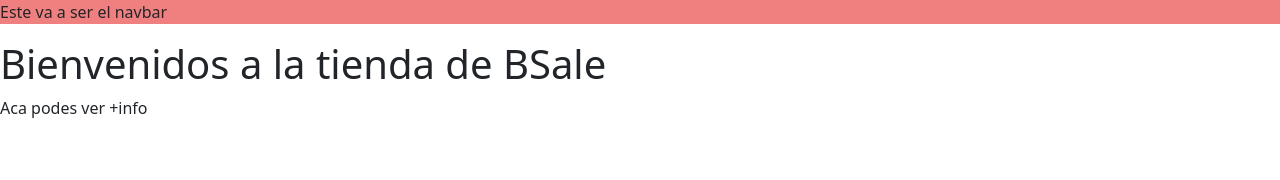
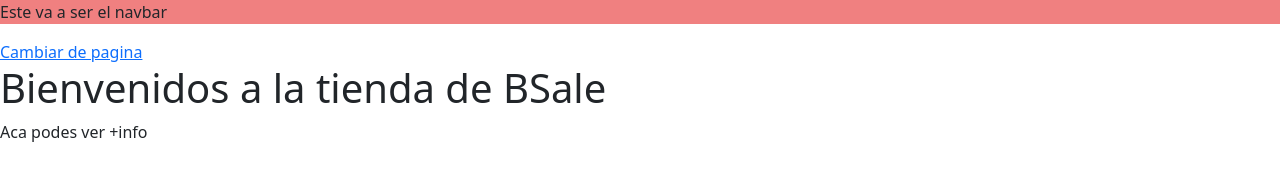
Before and after one commit to iFaaka/Bsa-Fr, a plain HTML site: page public/html/index.html in a window 1280 px wide. Drawn offline with nearby package versions, Linux system fonts and the light colour scheme.

Commit message:
Add link to products

```diff
--- a/public/html/index.html
+++ b/public/html/index.html
@@ -15,7 +15,7 @@
 
     <nav id="navbar"></nav>
 
-
+    <a href="./products.html">Cambiar de pagina</a>
 
     <section id="title-section">
         <h1>Bienvenidos a la tienda de BSale</h1>
```
